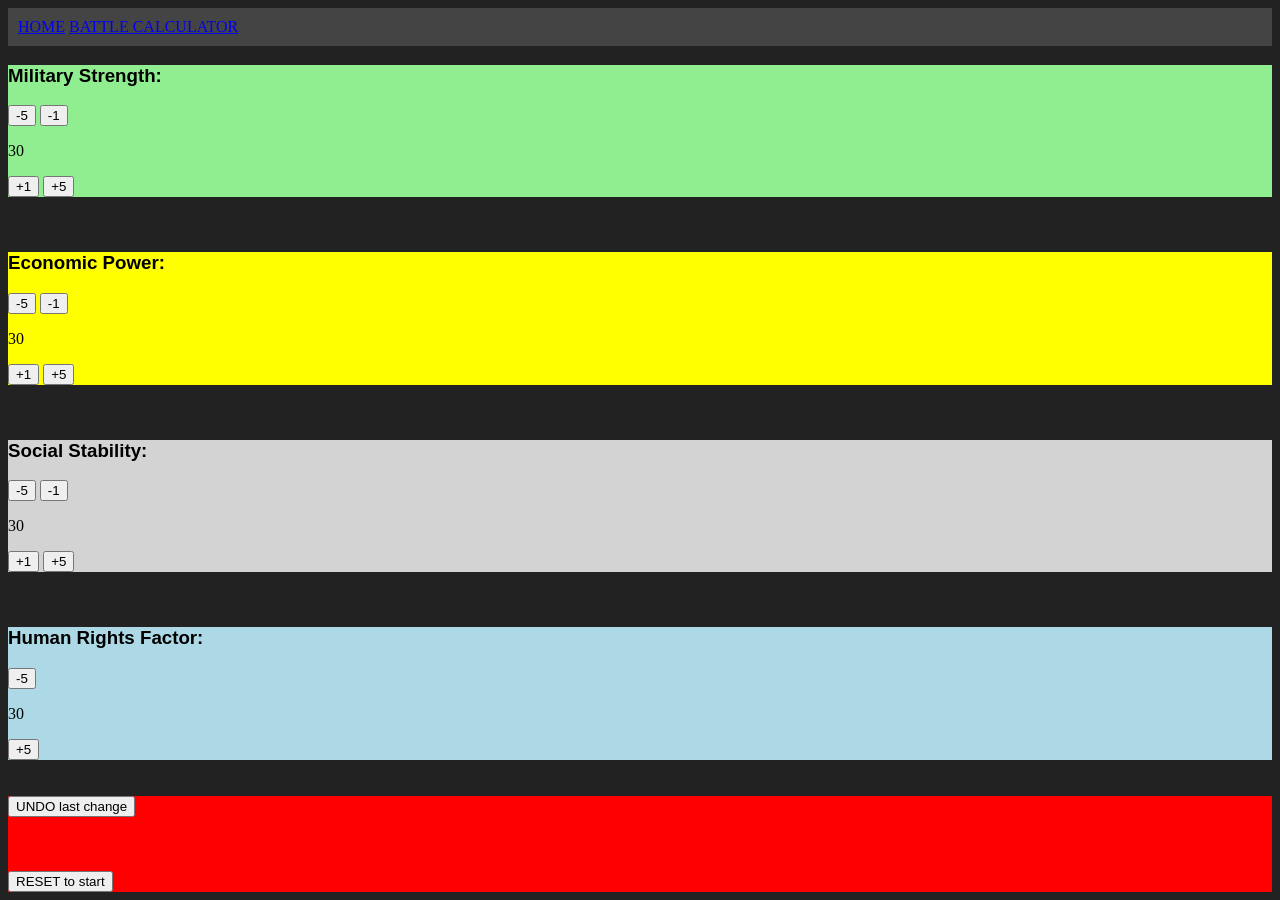
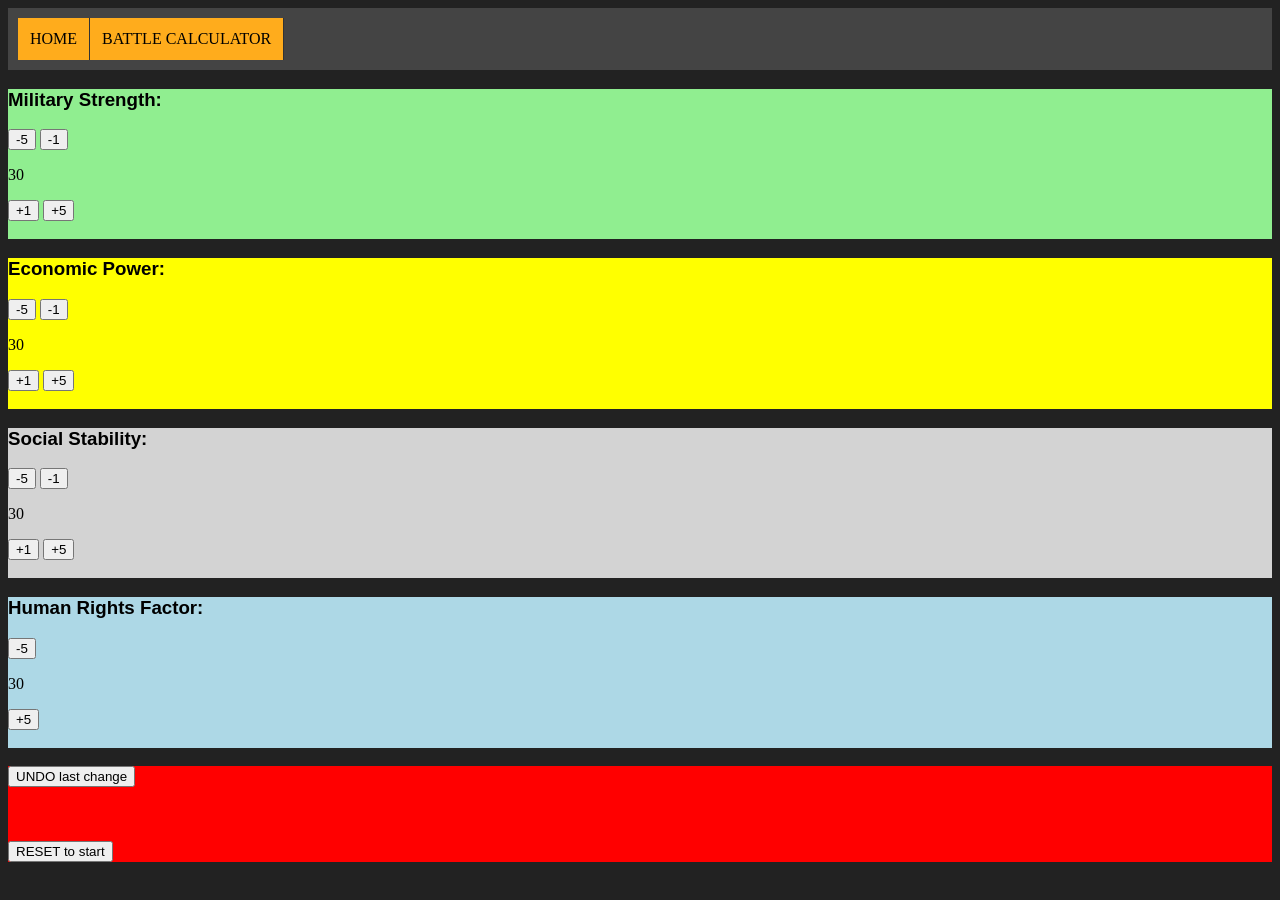
Before and after one commit to vityism/boardgame.github.io, a plain HTML site: page index.html in a window 1280 px wide. After the commit the page ends 870 px from the top, so only its background shows below. Drawn offline with Linux system fonts and the light colour scheme.

Commit message:
Update index.html

```diff
--- a/index.html
+++ b/index.html
@@ -11,10 +11,10 @@
 
 <body>
 
-  <div id="mainMenu">
-    <a href="index.html">HOME</a>
-    <a href="gameBtlCalc.html">BATTLE CALCULATOR</a>
-  </div>
+  <nav><ul id="mainMenu">
+    <li><a href="index.html">HOME</a></li>
+    <li><a href="gameBtlCalc.html">BATTLE CALCULATOR</a></li></ul>
+  </nav>
 
   <div id="milMain" class="stat">
     <h3 class="titles">Military Strength:</h3>
@@ -22,8 +22,8 @@
     <button class="lo" type="button" onclick="lMil1()">-1</button>
     <div id="mil"><p id="milNum" class="statNum">30</p></div>
     <button class="uo" type="button" onclick="uMil1()">+1</button>
-    <button class="uf" type="button" onclick="uMil5()">+5</button>
-  </div><br><br>
+    <button class="uf" type="button" onclick="uMil5()">+5</button><br><br>
+  </div>
 
   <div id="ecoMain" class="stat">
     <h3 class="titles">Economic Power:</h3>
@@ -31,8 +31,8 @@
     <button class="lo" type="button" onclick="lEco1()">-1</button>
       <div id="eco"><p id="ecoNum" class="statNum">30</p></div>
     <button class="uo" type="button" onclick="uEco1()">+1</button>
-    <button class="uf" type="button" onclick="uEco5()">+5</button>
-  </div><br><br>
+    <button class="uf" type="button" onclick="uEco5()">+5</button><br><br>
+  </div>
 
   <div id="ssMain" class="stat">
     <h3 class="titles">Social Stability:</h3>
@@ -40,15 +40,15 @@
     <button class="lo" type="button" onclick="lSs1()">-1</button>
       <div id="ss"><p id="ssNum" class="statNum">30</p></div>
     <button class="uo" type="button" onclick="uSs1()">+1</button>
-    <button class="uf" type="button" onclick="uSs5()">+5</button>
-  </div><br><br>
+    <button class="uf" type="button" onclick="uSs5()">+5</button><br><br>
+  </div>
 
   <div id="hrfMain" class="stat">
     <h3 class="titles">Human Rights Factor:</h3>
     <button class="lf" type="button" onclick="lHrf5()">-5</button>
       <div id="hrf"><p id="hrfNum">30</p></div>
-    <button class="uf" type="button" onclick="uHrf5()">+5</button>
-  </div><br><br>
+    <button class="uf" type="button" onclick="uHrf5()">+5</button><br><br>
+  </div><br>
 
   <div id="bottom">
     <button class="misc" type="button" onclick="UNDO()">UNDO last change</button>
```
